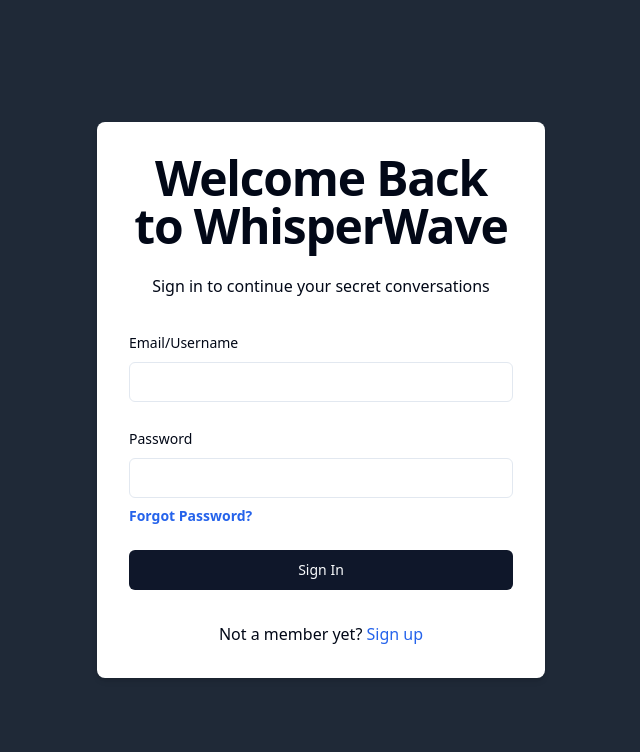
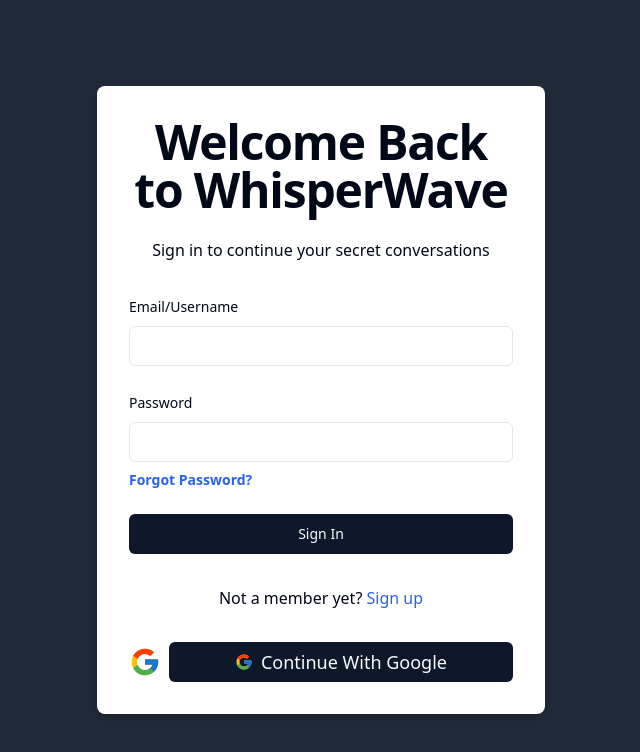
Before and after one commit to arnab-git-404/Whisperwave, a Next.js app: page /sign-in in a window 1280 px wide. Shown: the top 752 px of the page, without its empty margins (319-959 px from the left). Built offline with nearby package versions, Linux system fonts and the light colour scheme.

Commit message:
Update page.tsx

```diff
--- a/src/app/(auth)/sign-in/page.tsx
+++ b/src/app/(auth)/sign-in/page.tsx
@@ -17,6 +17,8 @@
 import { useRouter } from 'next/navigation';
 import { useToast } from '@/components/ui/use-toast';
 import { signInSchema } from '@/schemas/signInSchema';
+import { FcGoogle } from "react-icons/fc";
+import { Separator } from "@/components/ui/separator";
 
 export default function SignInForm() {
   const router = useRouter();
@@ -114,6 +116,17 @@
             </Link>
           </p>
         </div>
+          <div className="flex items-center space-x-2 my-6">
+  <FcGoogle className="text-4xl" />
+  <Button className="w-full text-lg flex items-center justify-center space-x-2">
+    <FcGoogle className="text-lg" />
+    <span>Continue With Google</span>
+  </Button>
+  </div>
+
+
+
+
       </div>
     </div>
   );
```
